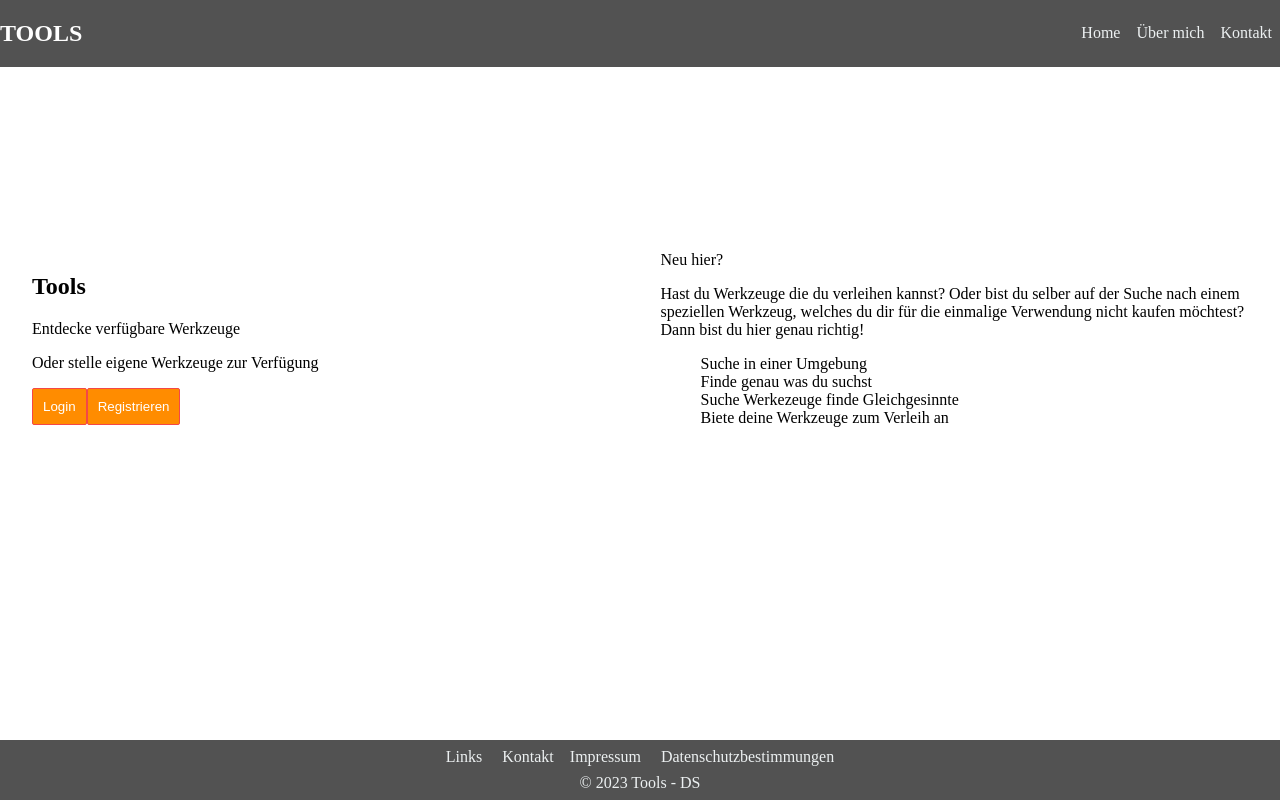
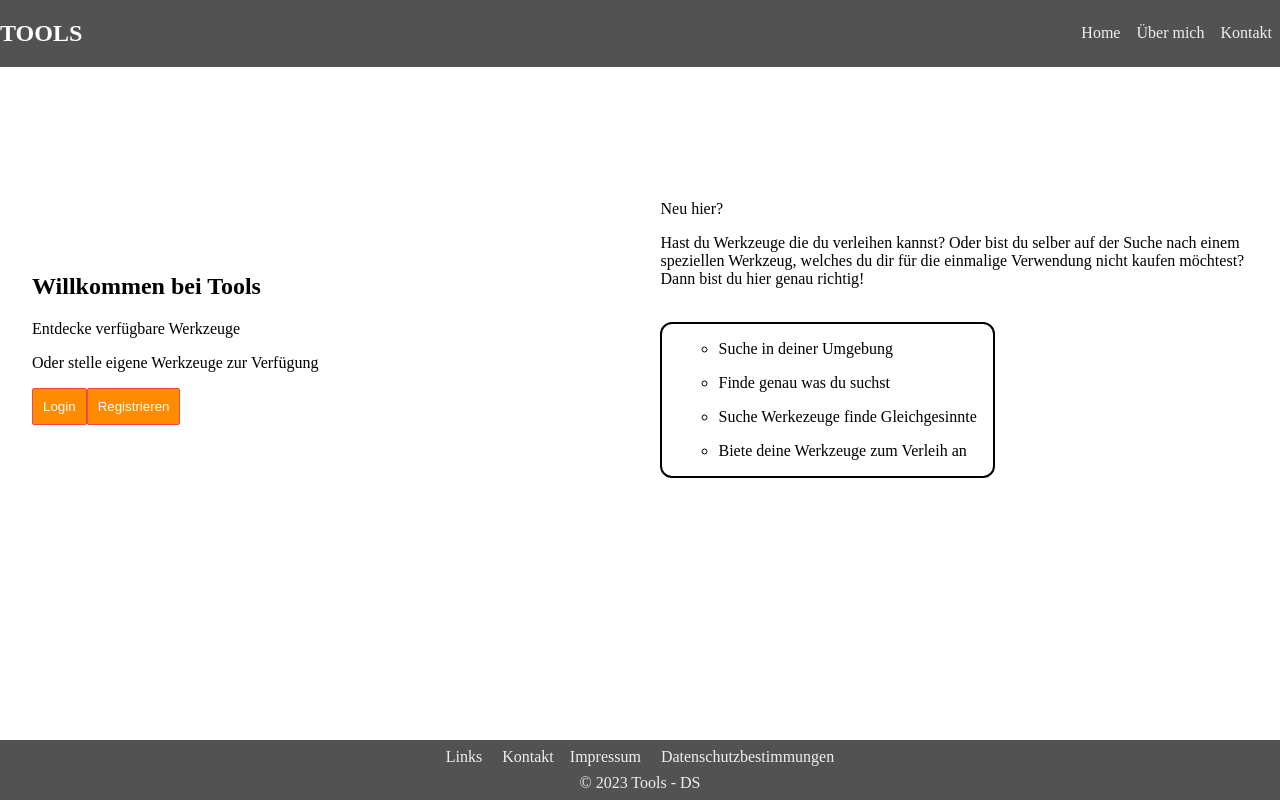
Before and after one commit to schloegelhofer/tools, an Angular app: page / in a window 1280 px wide. Built offline with nearby package versions, Linux system fonts and the light colour scheme.

Commit message:
update css

```diff
--- a/src/app/components/pages/home/home.component.html
+++ b/src/app/components/pages/home/home.component.html
@@ -1,7 +1,7 @@
 <div class="main">
   <section >
     <div>
-      <h1>Tools</h1>
+      <h1>Willkommen bei Tools</h1>
       <p>Entdecke verfügbare Werkzeuge</p>
       <p>Oder stelle eigene Werkzeuge zur Verfügung</p>
 
@@ -22,12 +22,13 @@
         welches du dir für die einmalige Verwendung nicht  kaufen möchtest?
         Dann bist du hier genau richtig!
       </article>
+      <br>
       <article>
-        <ul>
-          <li>Suche in einer Umgebung</li>
-          <li>Finde genau was du suchst</li>
-          <li>Suche Werkezeuge finde Gleichgesinnte</li>
-          <li>Biete deine Werkzeuge zum Verleih an</li>
+        <ul class="homeList">
+          <li >Suche in deiner Umgebung</li>
+          <li >Finde genau was du suchst</li>
+          <li >Suche Werkezeuge finde Gleichgesinnte</li>
+          <li >Biete deine Werkzeuge zum Verleih an</li>
         </ul>
       </article>
     </div>
--- a/src/app/components/pages/home/home.component.scss
+++ b/src/app/components/pages/home/home.component.scss
@@ -9,3 +9,13 @@
 .buttonHomePage {
   margin-right: 30em;
 }
+
+.homeList{
+  border: 2px solid black;
+  border-radius: 12px;
+  max-width: max-content;
+  li{
+    list-style-type: circle;
+    margin: 1em;
+  }
+}
```
